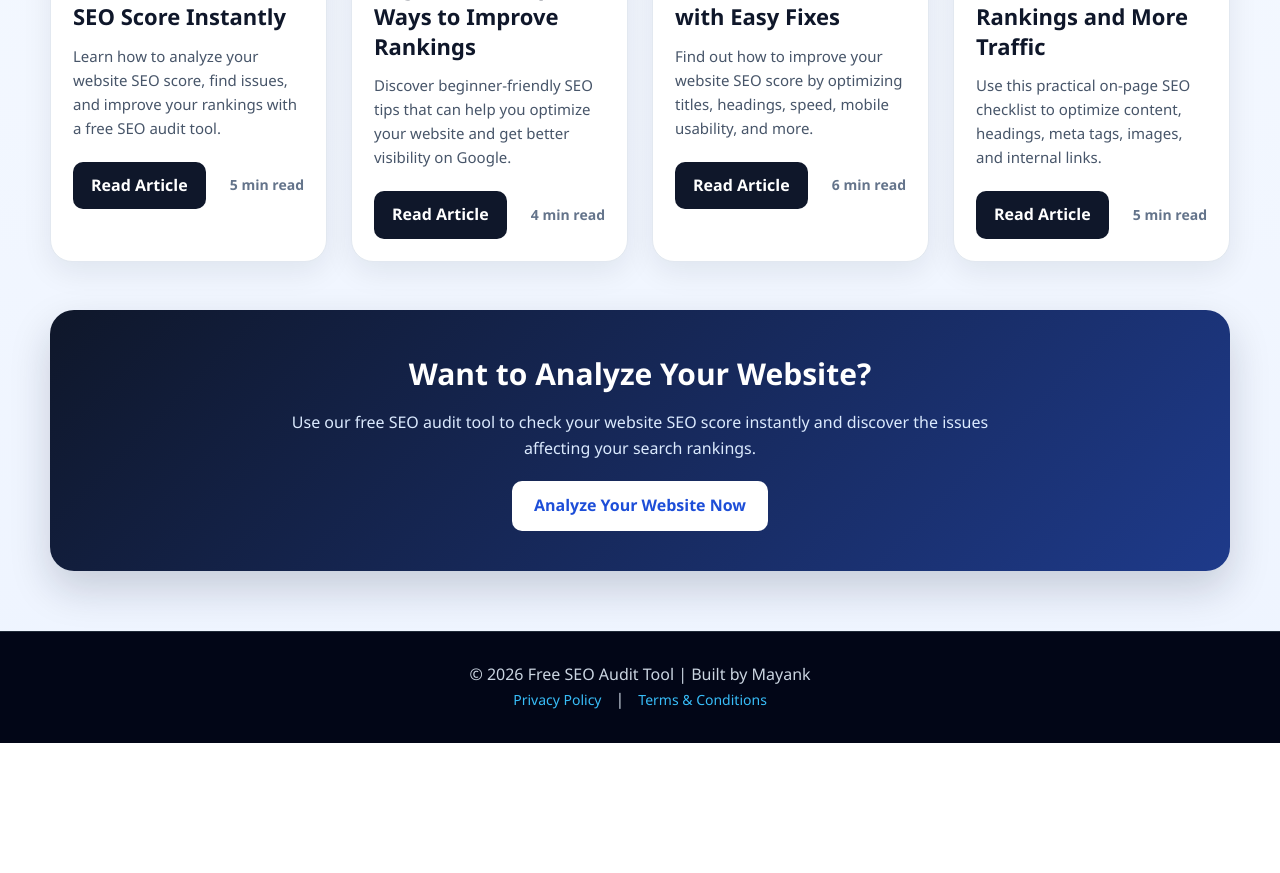
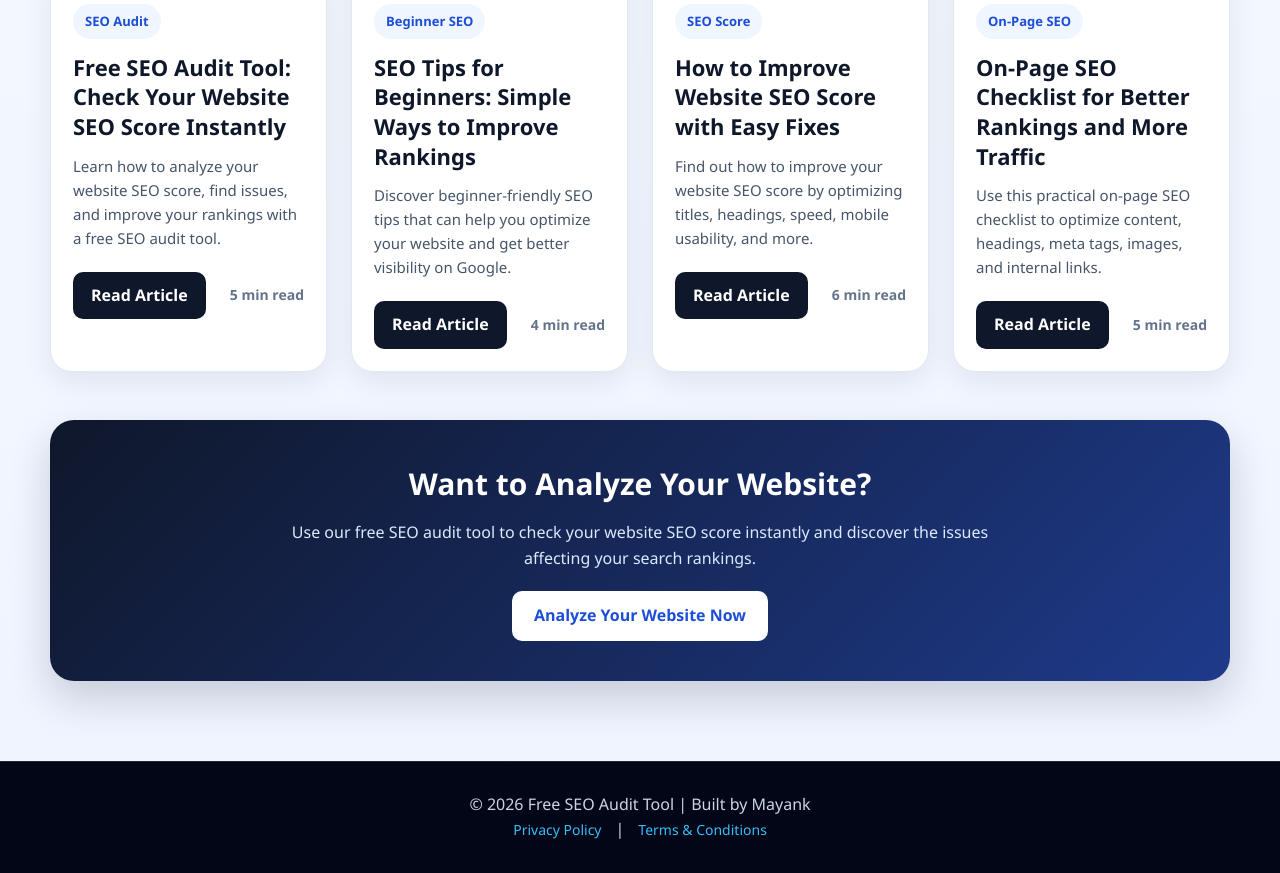
Before and after one commit to mayanksign/seo-audit-tool, a Flask app: page /blog in a window 1280 px wide. Shown: the part 855-1728 px from the top of the page. Before the commit the page ends 1598 px from the top, so only its background shows below. Run offline with Flask 3, Linux system fonts and the light colour scheme.

Commit message:
Update blog.html

```diff
--- a/templates/blog.html
+++ b/templates/blog.html
@@ -35,7 +35,7 @@
     .blog-page {
       min-height: 100vh;
        flex: 1;
-      padding: 40px 20px 60px;
+      padding: 150px 20px 80px;
       margin-top: 80px;
     }
 
```
